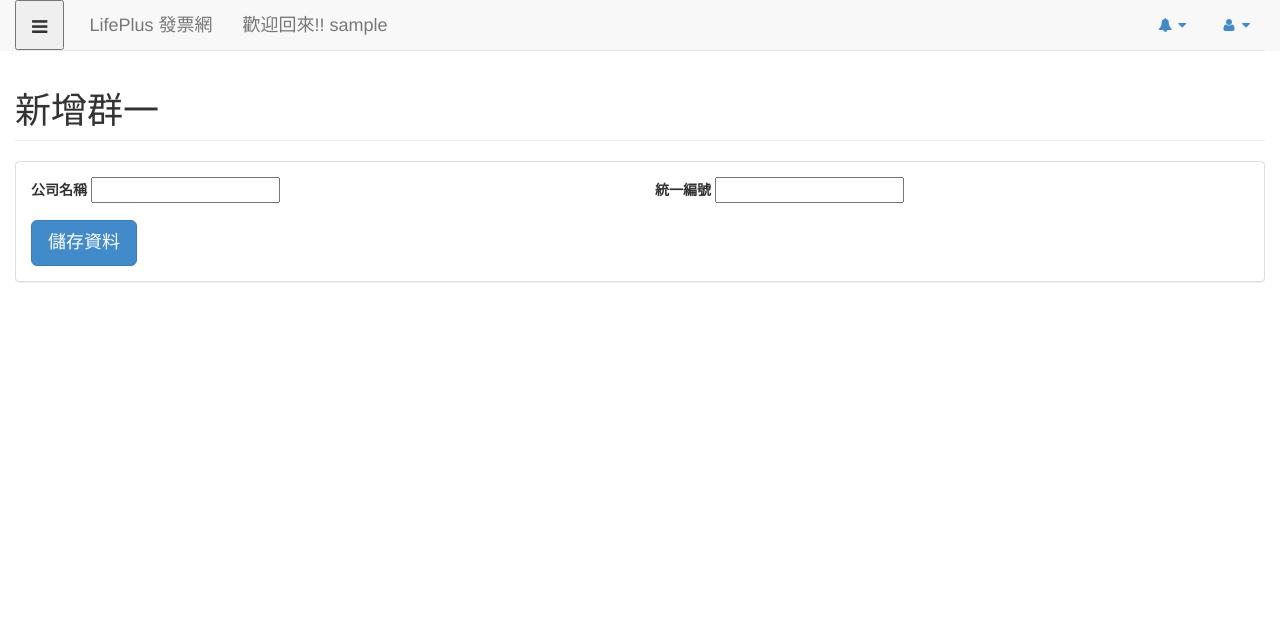
After one commit to slashtu/lifeplus-einvoice, a Django app: template templates/einvoice/base_g1.html in a window 1280 px wide. The commit adds this page. Shown: the top 618 px of the page. Run offline with Django 3.2, Linux system fonts and the light colour scheme; the template is opened without the code that fills it: most values are stand-ins (such as "Sample title", 1, 10 or a date in 2020); form fields are guessed from the names that the template uses; some libraries are stand-ins or nearby versions.

Commit message:
add form validation

```diff
--- a/models.py
+++ b/models.py
@@ -4,7 +4,7 @@ from django.contrib.auth.models import User
 
 class Group_1(models.Model):
     name = models.CharField(max_length=200)
-    leader = models.CharField(max_length=200, default='')
+    ubn = models.IntegerField(max_length=20)
     def __str__(self):
         return self.name
 
--- a/static/css/css/einvoice.css
+++ b/static/css/css/einvoice.css
@@ -29,6 +29,11 @@
     transition: width 0.3s ease, margin 0.3s ease;
 }
 
-.fa {
-    margin-right: 5px;
+#side-menu li i{
+    margin-right: 10px;
+    color: #FF8800;
 }
+
+.ggg {
+    margin-right: 10px;
+}
--- /dev/null
+++ b/static/css/js/base_g1.js
@@ -0,0 +1,40 @@
+
+"use strict";
+
+var g1_controller = (function($){
+
+    var name = 'g1_controller';
+
+    return {
+
+
+
+        init: function(){
+
+            var self = this;
+
+            // form validation
+//            $("form").submit(function( event ) {
+//                if(self.validateForm()) return
+//                event.preventDefault();
+//            });
+        },
+
+        validateForm: function(){
+
+            var pass = true;
+
+            if( $("#id_ubn").val().length != 8 ){
+                $("#id_ubn_div").addClass("has-error");
+                $("#id_ubn").val("");
+                return false;
+            }
+        },
+    };
+
+})(jQuery);
+
+// document ready
+$(function(){
+    g1_controller.init();
+});
--- a/static/css/sb/css/sb-admin-2.css
+++ b/static/css/sb/css/sb-admin-2.css
@@ -115,8 +115,8 @@ body {
     border-bottom: 0!important;
 }
 
-.sidebar .nav-second-level li a {
-    padding-left: 37px;
+#sidebar .nav-second-level li a {
+    margin-left: 15%;
 }
 
 .sidebar .nav-third-level li a {
--- a/templates/einvoice/base.html
+++ b/templates/einvoice/base.html
@@ -164,13 +164,13 @@
                     <a href="#"><i class="fa fa-user fa-fw"></i>帳號管理<span class="fa arrow"></span></a>
                     <ul class="nav nav-second-level">
                         <li>
-                            <a href="flot.html">新增群一帳號</a>
+                            <a href="{{ EINVOICE_URL }}group1/add/" ><i class="fa fa-caret-right fa-fw"></i>新增群一帳號</a>
                         </li>
                         <li>
-                            <a href="flot.html">新增群二帳號</a>
+                            <a href="flot.html"><i class="fa fa-caret-right fa-fw"></i>新增群二帳號</a>
                         </li>
                         <li>
-                            <a href="flot.html">新增一般帳號</a>
+                            <a href="flot.html"><i class="fa fa-caret-right fa-fw"></i>新增一般帳號</a>
                         </li>
                     </ul>
                     <!-- /.nav-second-level -->
@@ -179,16 +179,13 @@
                     <a href="#"><i class="fa fa-sitemap fa-fw"></i>組織管理<span class="fa arrow"></span></a>
                     <ul class="nav nav-second-level">
                         <li>
-                            <a href="flot.html" >新增群一</a>
+                            <a href="{{ EINVOICE_URL }}group1/add/" ><i class="fa fa-caret-right fa-fw"></i>新增群一</a>
                         </li>
                         <li>
-                            <a href="flot.html">新增群二</a>
+                            <a href="{{ EINVOICE_URL }}terminal/add/" ><i class="fa fa-caret-right fa-fw"></i>新增群二</a>
                         </li>
                         <li>
-                            <a href="{{ EINVOICE_URL }}terminal/add/">新增店家</a>
-                        </li>
-                        <li>
-                            <a href="morris.html"></a>
+                            <a href="{{ EINVOICE_URL }}terminal/add/" ><i class="fa fa-caret-right fa-fw"></i>新增店家</a>
                         </li>
                     </ul>
                     <!-- /.nav-second-level -->
--- a/templates/einvoice/base_addterminal.html
+++ b/templates/einvoice/base_addterminal.html
@@ -1,7 +1,6 @@
 {% extends "einvoice/base.html" %}
 
 {% block page %}
-{% load staticfiles %}
 <div id="page-wrapper" class="col-md-12">
     <div class="row">
         <div class="col-lg-12">
@@ -21,5 +20,6 @@
     <!-- /.row -->
     <!-- /.row -->
 </div>
+{% load staticfiles %}
 <script src="{% static 'css/js/page.js' %}" ></script>
 {% endblock %}
--- /dev/null
+++ b/templates/einvoice/base_g1.html
@@ -0,0 +1,48 @@
+{% extends "einvoice/base.html" %}
+
+{% block page %}
+<div id="page-wrapper" class="col-md-12">
+    <div class="row">
+        <div class="col-lg-12">
+            <h1 class="page-header">新增群一</h1>
+        </div>
+        <!-- /.col-lg-12 -->
+    </div>
+    <!-- /.row -->
+    <!-- /.row -->
+    <div class="row">
+        <div class="col-lg-12">
+            <div class="panel panel-default">
+                <div class="panel-body">
+                    <form role="form" method="post">
+                        {% csrf_token %}
+                        <div class="row">
+                            <div class="col-md-6">
+                                <div class="form-group">
+                                    <label>公司名稱</label>
+                                    {{ form.name }}
+                                    <!--<input class="form-control">-->
+                                </div>
+                            </div>
+                            <div class="col-md-6">
+                                <div id="id_ubn_div" class="form-group">
+                                    <label class="control-label" for="id_ubn">統一編號</label>
+                                    {{ form.ubn }}
+                                    <!--<p class="control-label" id="id_ubn_helper"></p>-->
+                                </div>
+                            </div>
+                          </div>
+                          <button type="submit" class="btn btn-primary btn-lg">儲存資料</button>
+                    </form>
+                    <!-- /.form -->
+                </div>
+                <!-- /.panel-body -->
+            </div>
+            <!-- /.panel -->
+        </div>
+        <!-- /.col-lg-12 -->
+    </div>
+</div>
+{% load staticfiles %}
+<script src="{% static 'css/js/base_g1.js' %}" ></script>
+{% endblock %}
--- a/urls.py
+++ b/urls.py
@@ -8,6 +8,7 @@ urlpatterns = patterns('',
         url(r'^forms/', views.forms, name='forms'),
         url(r'^tables/', views.tables, name='tables'),
         url(r'^terminal/add', views.addTerminal, name='addTerminal'),
+        url(r'^group1/add', views.addGroup1, name='addGroup1'),
         url(r'^login/', 'django.contrib.auth.views.login', {'template_name': 'einvoice/login.html'}),
         url(r'^logout/', views.logout_action, name='logout'),
 #        url(r'^fb/', views.fb, name='fb'),
```
Also changed, not shown: einvoice_forms.py (+13 -0 lines), views.py (+36 -1 lines).
